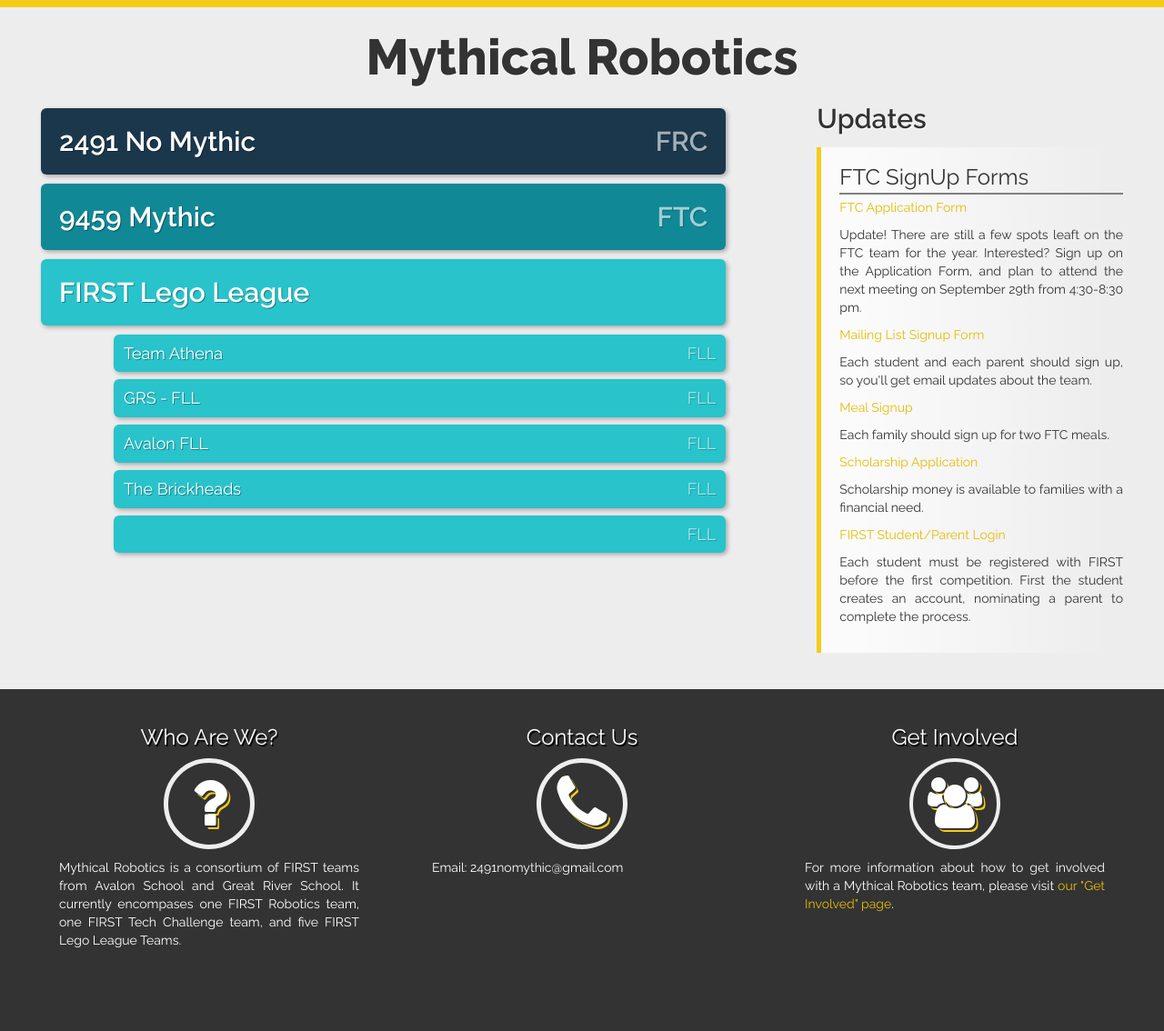
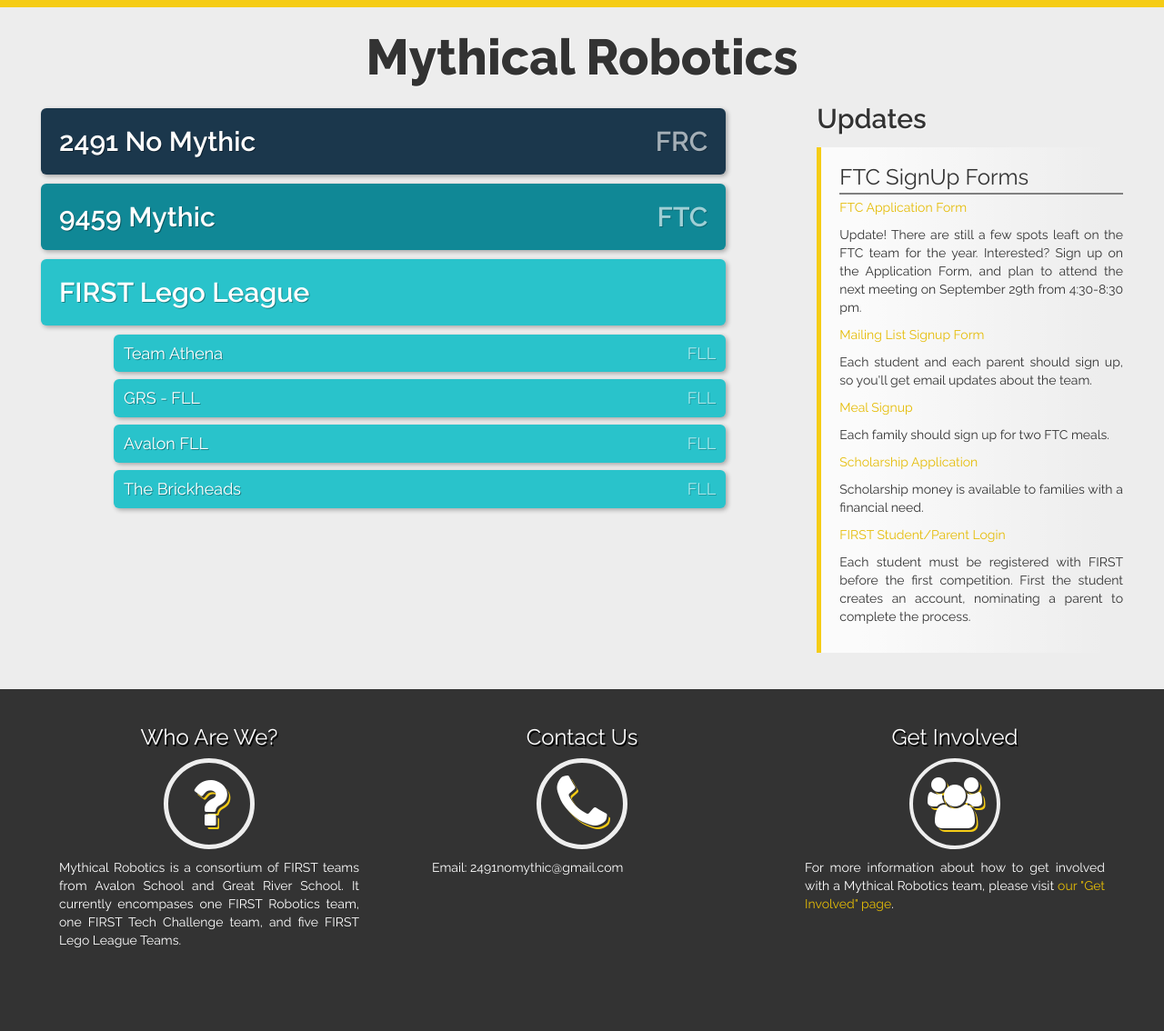
Before and after one commit to lauraschultz/mythicalrobotics, a Jekyll site: the page built from index.html, in a window 1280 px wide. Shown: the whole page at 91% size. Built offline with Jekyll 4.4.1, drawn with Linux system fonts in a browser that asks for light colours; nearby versions of some CDN libraries.

Commit message:
Update home.html

```diff
--- a/_layouts/home.html
+++ b/_layouts/home.html
@@ -16,8 +16,7 @@
         <a href="{{ site.baseurl }}/fll/{{ site.team2_url }}"><div class="program program-mini fll"><h4 class="left">{{ site.team2_name }}</h4><h4 class="right">FLL</h4></div></a>
         <a href="{{ site.baseurl }}/fll/{{ site.team3_url }}"><div class="program program-mini fll"><h4 class="left">{{ site.team3_name }}</h4><h4 class="right">FLL</h4></div></a>
         <a href="{{ site.baseurl }}/fll/{{ site.team4_url }}"><div class="program program-mini fll"><h4 class="left">{{ site.team4_name }}</h4><h4 class="right">FLL</h4></div></a>
-        <a href="{{ site.baseurl }}/fll/{{ site.team5_url }}"><div class="program program-mini fll"><h4 class="left">{{ site.team5_name }}</h4><h4 class="right">FLL</h4></div></a>
-      </div>
+        </div>
       <div class="col-sm-4 m">
       	<h2 class="inset">Updates</h2>
         {{ content }}
```
